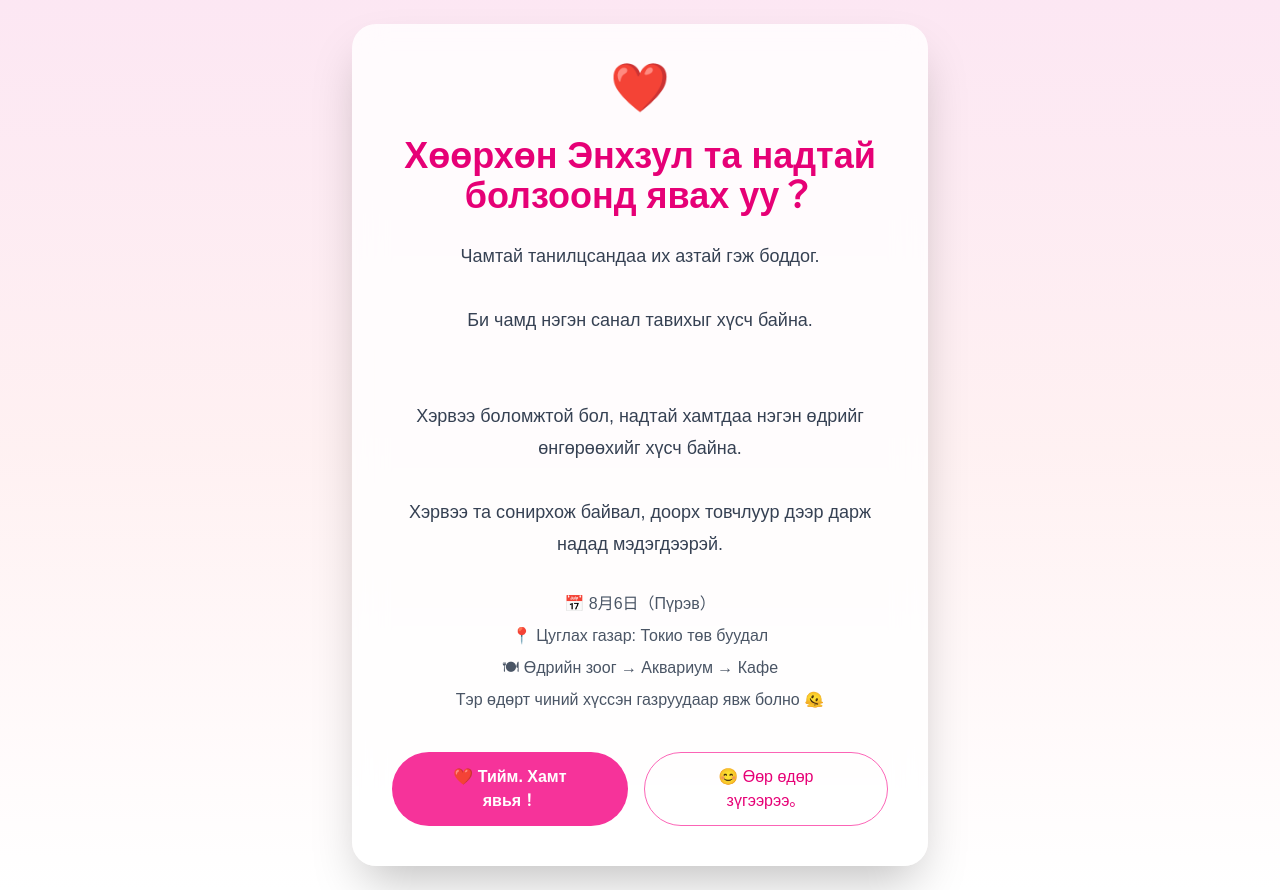
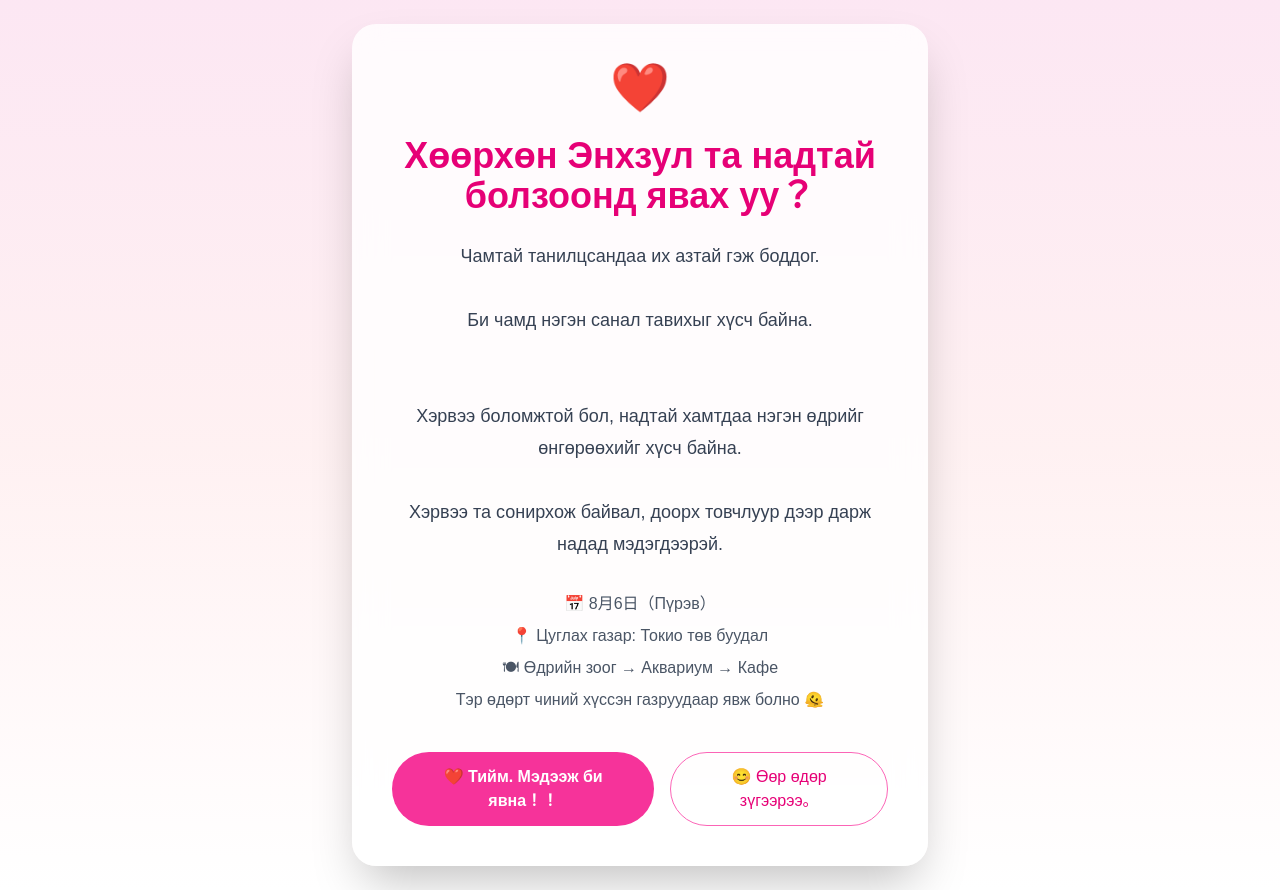
Before and after one commit to mijeeapps-collab/date-invitation, a Next.js app: page / in a window 1280 px wide. Built offline with nearby package versions, Linux system fonts and the light colour scheme.

Commit message:
Zulaa test

```diff
--- a/app/page.tsx
+++ b/app/page.tsx
@@ -55,7 +55,7 @@ export default function Home() {
               onClick={handleAccept}
               className="rounded-full bg-pink-500 px-8 py-3 text-white font-bold hover:bg-pink-600 transition"
             >
-              ❤️ Тийм. Хамт явья！
+              ❤️ Тийм. Мэдээж би явна！！
             </button>
 
             <button
```
Also changed, not shown: command.txt.
